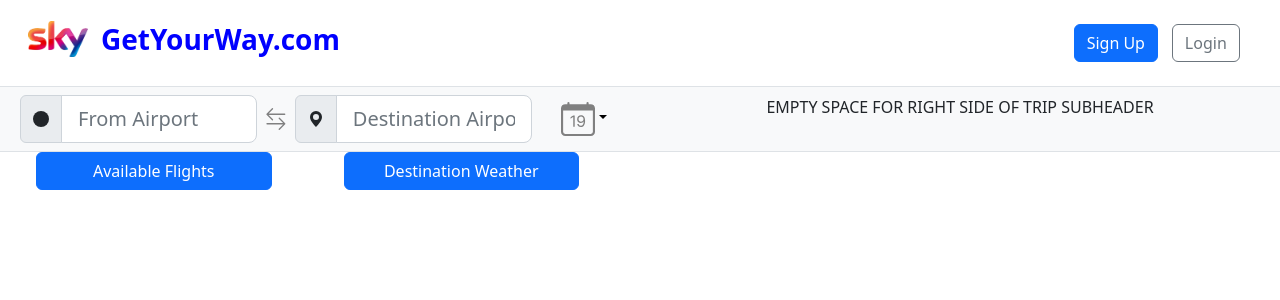
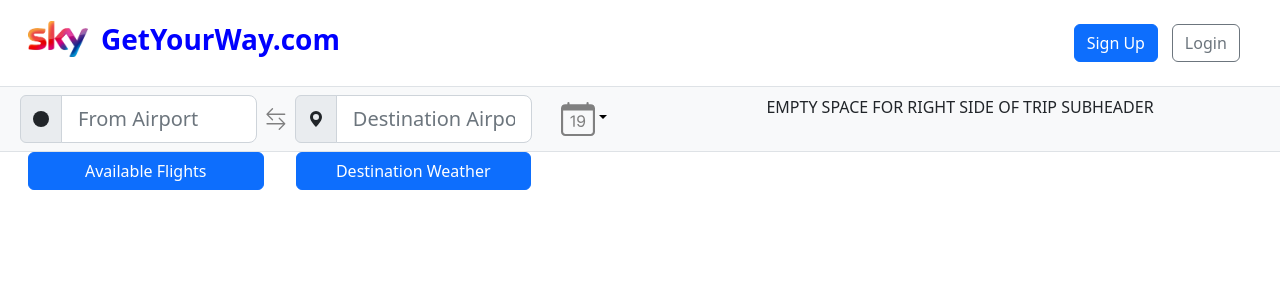
Before and after one commit to sam0jones0/GetYourWay-SMHL, a React (Create React App) app in the folder src/main/getyourway-front/: page / in a window 1280 px wide. Shown: the top 300 px of the page. Built offline with nearby package versions, Linux system fonts and the light colour scheme; no server answers.

Commit message:
small formatting change

```diff
--- a/src/main/getyourway-front/src/Components/Trip/TripSubheader/Dropdowns/Dropdowns.jsx
+++ b/src/main/getyourway-front/src/Components/Trip/TripSubheader/Dropdowns/Dropdowns.jsx
@@ -6,10 +6,10 @@ import WeatherForecast from "./WeatherForecast/WeatherForecast";
 function Dropdowns() {
   return (
     <>
-      <div class="mx-4 w-25">
+      <div class="mx-3 w-25">
         <FlightTimes />
       </div>
-      <div class="mx-5 w-25">
+      <div class="mx-3 w-25">
         <WeatherForecast />
       </div>
     </>
```
